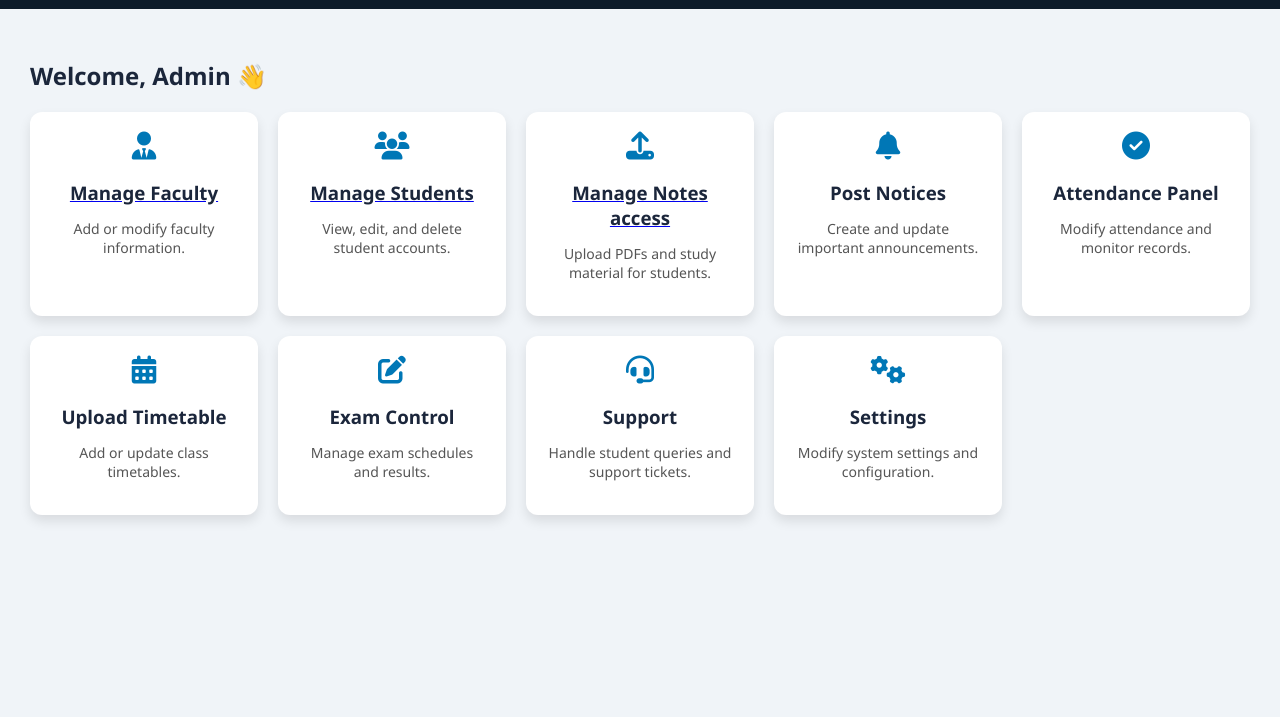
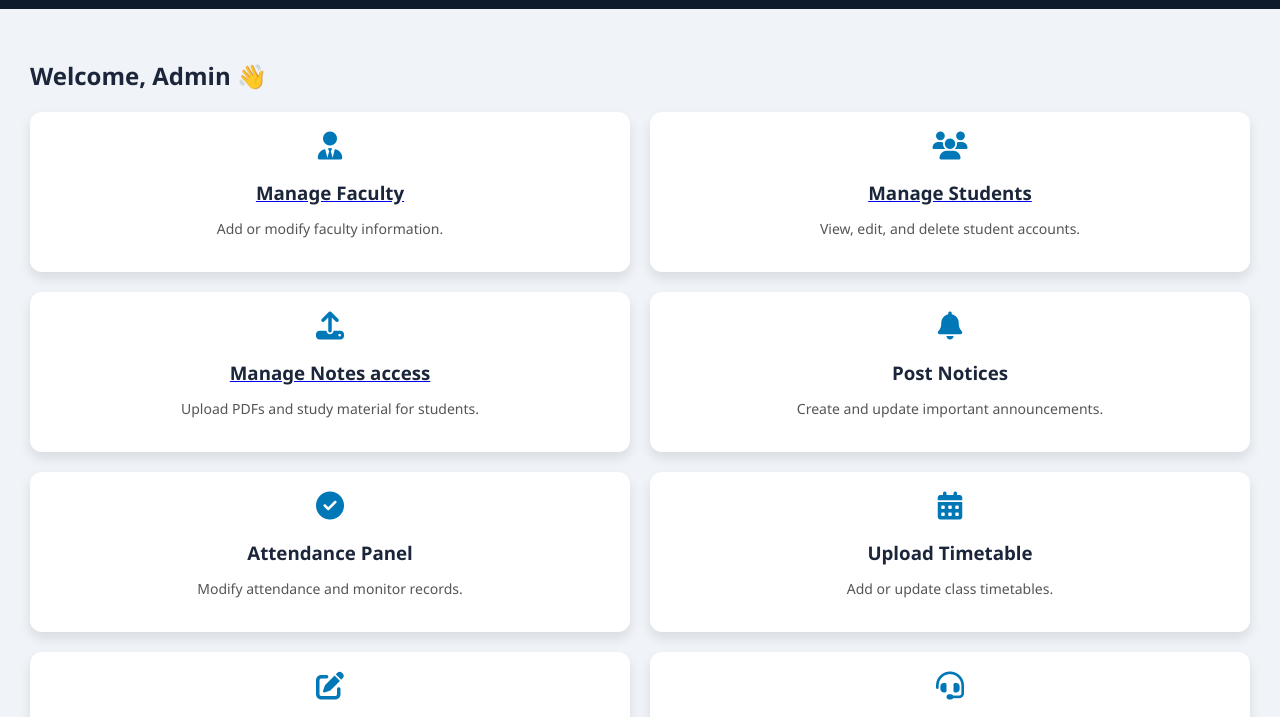
Before and after one commit to Mayur8686/aiml-faculty-portal, a website: page dashadmin.html in a window 1280 px wide. Shown: the part 55-772 px from the top of the page. Drawn offline with Linux system fonts and the light colour scheme.

Commit message:
Adjust card grid layout for larger columns

```diff
--- a/assets/css/dashstudent.css
+++ b/assets/css/dashstudent.css
@@ -47,7 +47,8 @@ body {
 /* Card Grid */
 .card-grid {
   display: grid;
-  grid-template-columns: repeat(auto-fit, minmax(220px, 1fr));
+  height: 480px;
+  grid-template-columns: repeat(auto-fit, minmax(480px, 1fr));
   gap: 20px;
 }
 
```
